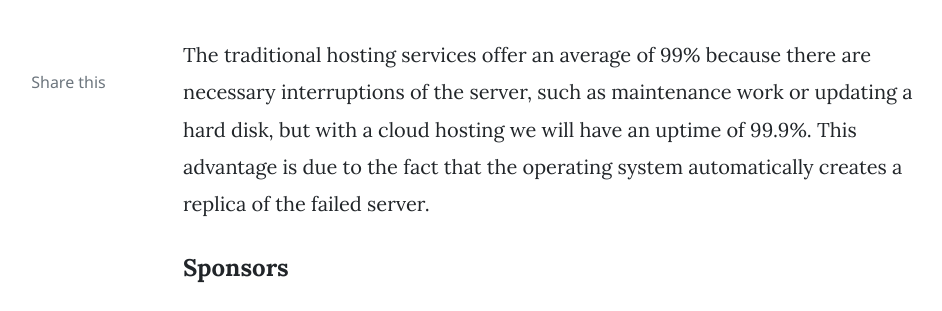
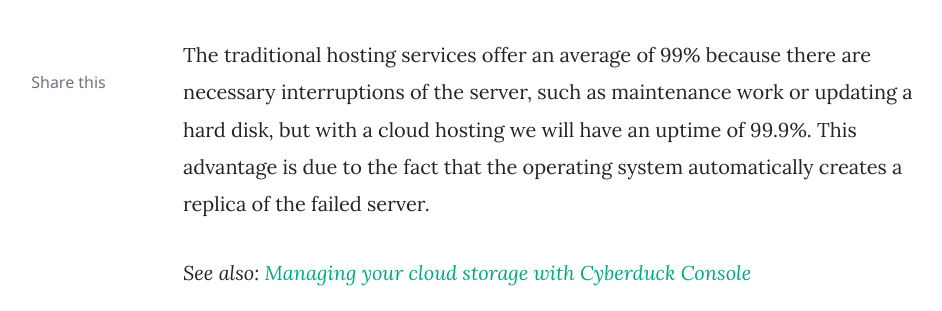
Before and after one commit to d0zme/d0z-medium, a Jekyll site: the page built from _posts/2020-10-03-what-is-managed-cloud.md, in a window 1280 px wide and 900 px high, scrolled down 4119 px, cut to the strip 0-311 px from the top of the window. Shown: the whole strip, without its empty margins (187-1129 px from the left). Built offline with Jekyll 4.4.1, drawn with Linux system fonts in a browser that asks for light colours; nearby versions of some CDN libraries; comment, search, counter and statistics services are not loaded.

Commit message:
Update 2020-10-03-what-is-managed-cloud.md

```diff
--- a/_posts/2020-10-03-what-is-managed-cloud.md
+++ b/_posts/2020-10-03-what-is-managed-cloud.md
@@ -61,3 +61,5 @@
 Since we do not have to fear hardware failures by not depending on a physical server, we have greater availability, a fundamental aspect for many companies. This guarantees us a constant online presence, which we call uptime.
 
 The traditional hosting services offer an average of 99% because there are necessary interruptions of the server, such as maintenance work or updating a hard disk, but with a cloud hosting we will have an uptime of 99.9%. This advantage is due to the fact that the operating system automatically creates a replica of the failed server.
+
+*See also: [Managing your cloud storage with Cyberduck Console](https://d0z.me/cyberduck-console/)*
```
